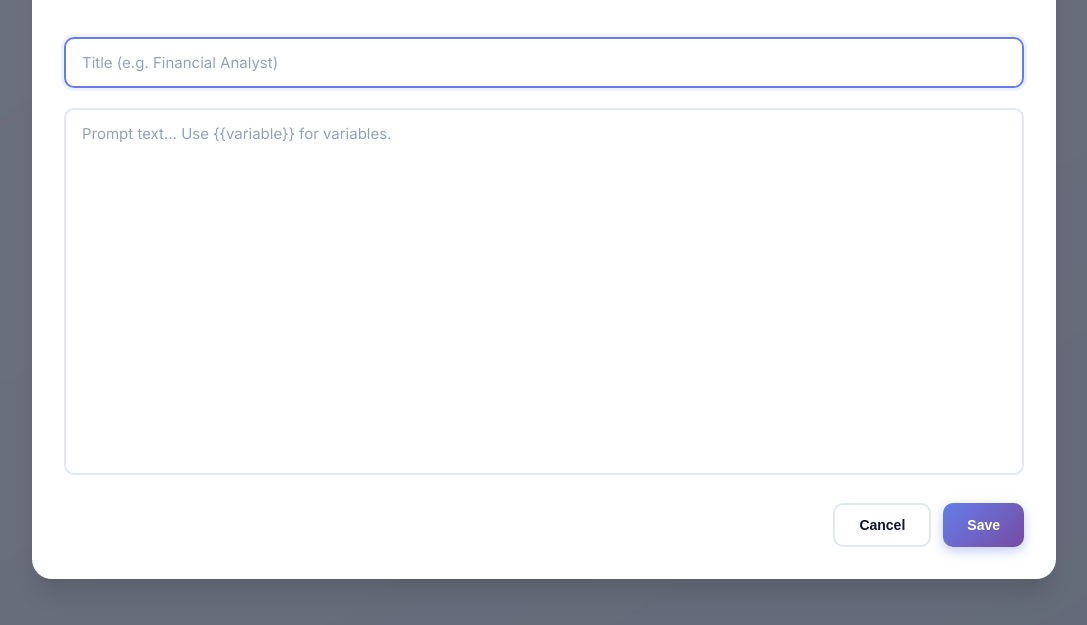
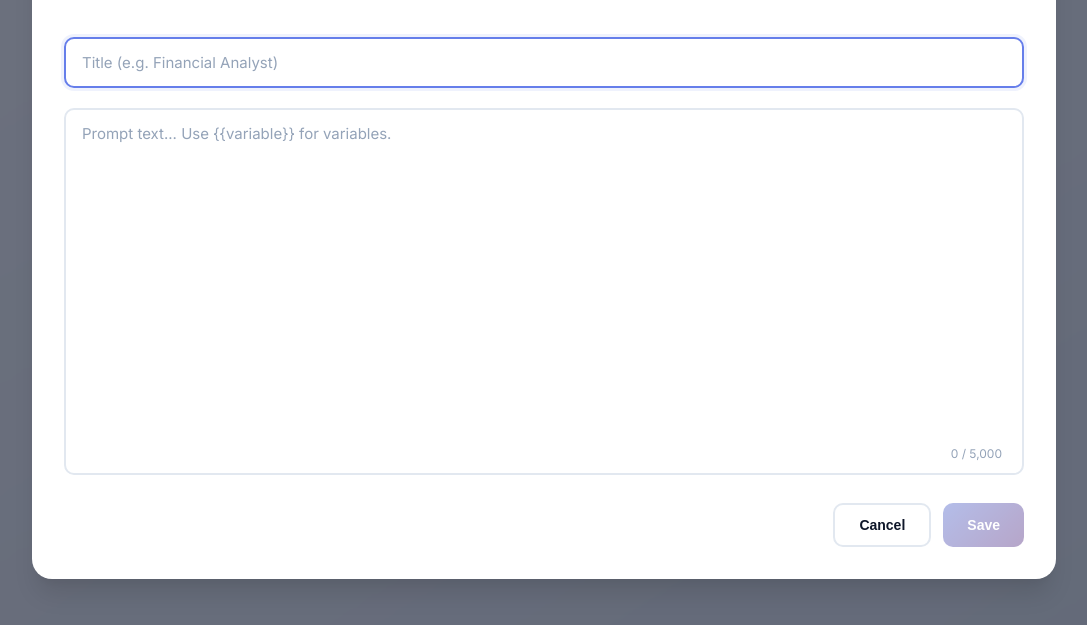
Before and after one commit to PuChenTW/prompt-manager, a browser extension: page options.html in a window 1280 px wide. Both pictures are taken after a click on the button "+ Add Prompt". Shown: the part 141-766 px from the top of the page, without its empty margins (96-1183 px from the left). Drawn offline with Linux system fonts and the light colour scheme.

Commit message:
feat: Add character limits and a real-time counter to the prompt editor.

```diff
--- a/options.css
+++ b/options.css
@@ -216,6 +216,33 @@ h2,
 .form-control.content {
     height: 100%;
     resize: none;
+    padding-bottom: 30px;
+    /* Space for counter */
+}
+
+.textarea-wrapper {
+    position: relative;
+    flex: 1;
+    min-height: 280px;
+    display: flex;
+    flex-direction: column;
+}
+
+.char-counter {
+    position: absolute;
+    bottom: 12px;
+    right: 16px;
+    font-size: 12px;
+    color: var(--color-text-muted);
+    pointer-events: none;
+    background: rgba(255, 255, 255, 0.8);
+    padding: 2px 6px;
+    border-radius: 4px;
+}
+
+.char-counter.limit-reached {
+    color: var(--color-danger);
+    font-weight: 600;
 }
 
 #trigger-key-input.error {
--- a/options.html
+++ b/options.html
@@ -57,7 +57,10 @@
       <div class="modal-content">
         <h2 id="editor-title">New Prompt</h2>
         <input type="text" id="title-input" class="form-control" placeholder="Title (e.g. Financial Analyst)">
-        <textarea id="content-input" class="form-control content" placeholder="Prompt text... Use {{variable}} for variables."></textarea>
+        <div class="textarea-wrapper">
+          <textarea id="content-input" class="form-control content" placeholder="Prompt text... Use {{variable}} for variables."></textarea>
+          <div class="char-counter"><span id="char-count">0</span> / <span id="char-limit-display"></span></div>
+        </div>
         <div class="modal-actions">
           <button id="cancel-btn" class="btn">Cancel</button>
           <button id="save-btn" class="btn btn-primary">Save</button>
--- a/options.js
+++ b/options.js
@@ -1,3 +1,6 @@
+const MAX_CONTENT_LENGTH = 5000;
+const MAX_TITLE_LENGTH = 200;
+
 const promptList = document.getElementById('prompt-list');
 const addBtn = document.getElementById('add-btn');
 const settingsBtn = document.getElementById('settings-btn');
@@ -11,6 +14,13 @@ const titleInput = document.getElementById('title-input');
 const contentInput = document.getElementById('content-input');
 const triggerKeyInput = document.getElementById('trigger-key-input');
 const saveSettingsBtn = document.getElementById('save-settings-btn');
+const charCount = document.getElementById('char-count');
+const charLimitDisplay = document.getElementById('char-limit-display');
+
+// Set limits dynamically
+titleInput.maxLength = MAX_TITLE_LENGTH;
+contentInput.maxLength = MAX_CONTENT_LENGTH;
+charLimitDisplay.textContent = MAX_CONTENT_LENGTH.toLocaleString();
 
 
 let prompts = [];
@@ -179,10 +189,34 @@ function escapeHtml(text) {
     return div.innerHTML;
 }
 
+function updateCharCount() {
+    const title = titleInput.value.trim();
+    const content = contentInput.value.trim();
+    const length = contentInput.value.length;
+
+    charCount.textContent = length.toLocaleString();
+
+    const isContentTooLong = length > MAX_CONTENT_LENGTH;
+    const isTitleTooLong = titleInput.value.length > MAX_TITLE_LENGTH;
+    const isEmpty = !title || !content;
+
+    if (isContentTooLong) {
+        charCount.parentElement.classList.add('limit-reached');
+    } else {
+        charCount.parentElement.classList.remove('limit-reached');
+    }
+
+    saveBtn.disabled = isContentTooLong || isTitleTooLong || isEmpty;
+}
+
+contentInput.oninput = updateCharCount;
+titleInput.oninput = updateCharCount;
+
 addBtn.onclick = () => {
     editingId = null;
     titleInput.value = '';
     contentInput.value = '';
+    updateCharCount();
     editorTitle.textContent = 'New Prompt';
     editor.classList.remove('hidden');
     titleInput.focus();
@@ -199,11 +233,6 @@ editor.querySelector('.modal-overlay').onclick = () => {
 saveBtn.onclick = () => {
     const title = titleInput.value.trim();
     const content = contentInput.value.trim();
-
-    if (!title || !content) {
-        alert('Please fill in both title and content');
-        return;
-    }
 
     if (editingId) {
         const index = prompts.findIndex(p => p.id === editingId);
@@ -222,6 +251,7 @@ function startEdit(prompt) {
     editingId = prompt.id;
     titleInput.value = prompt.title;
     contentInput.value = prompt.content;
+    updateCharCount();
     editorTitle.textContent = 'Edit Prompt';
     editor.classList.remove('hidden');
     titleInput.focus();
```
